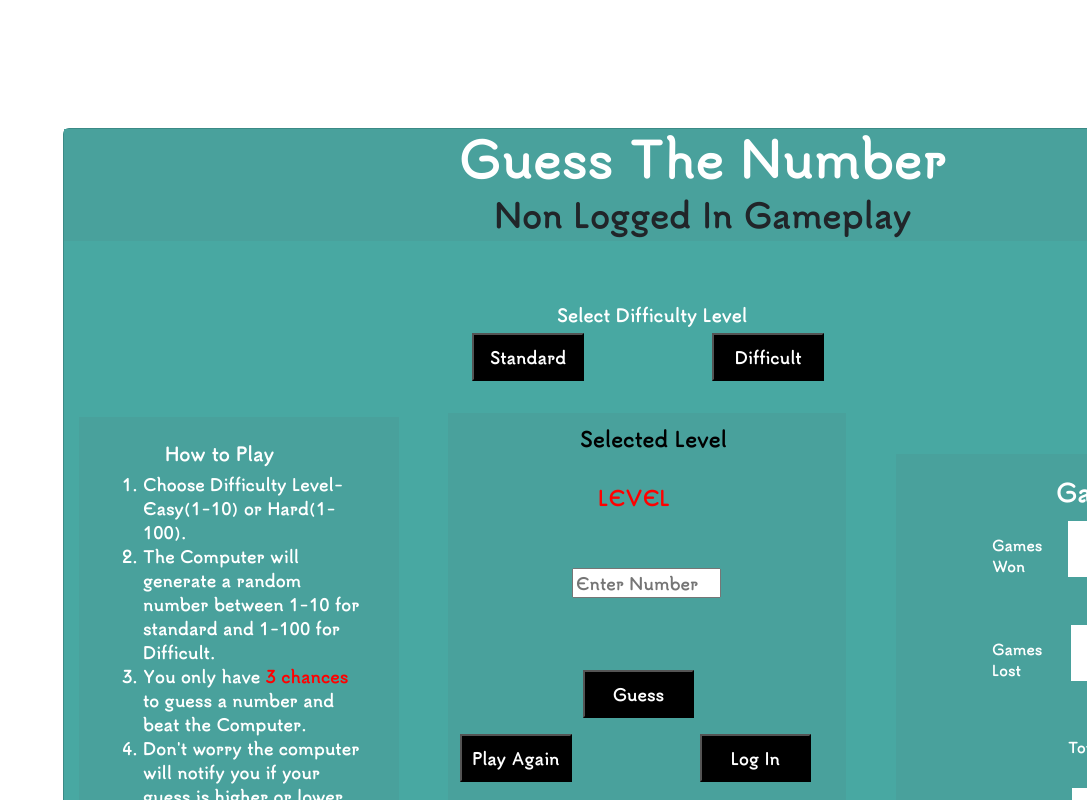
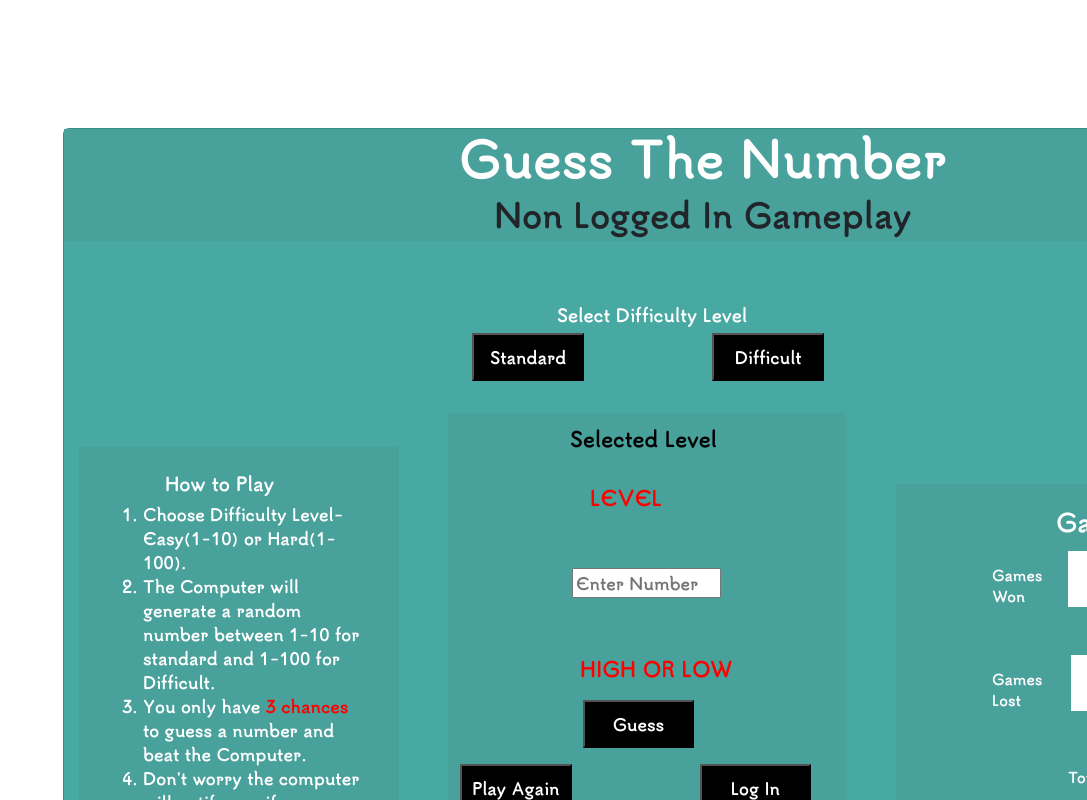
Before and after one commit to AndrewIMLEx/Learning-Project, a React app: page / in a window 1280 px wide. Shown: the top 800 px of the page, without its empty margins (193-1280 px from the left). Built offline with nearby package versions, Linux system fonts and the light colour scheme.

Commit message:
correct element positions

```diff
--- a/src/Homepage/Levels.jsx
+++ b/src/Homepage/Levels.jsx
@@ -6,7 +6,7 @@ class Levels extends React.Component{
         this.state = {
             levelSelected: "LEVEL",
             input: "",
-            tooHightooLow: "",
+            tooHightooLow: "HIGH OR LOW",
             standardNum: Math.floor(Math.random() *10) + 1 + "",
             difficultNum: Math.floor(Math.random() *100) + 1 + "",
         };
@@ -20,7 +20,7 @@ class Levels extends React.Component{
         this.setState({
             levelSelected: "LEVEL",
             input: "",
-            tooHightooLow: "",
+            tooHightooLow: "HIGH OR LOW",
             guessNumber: "",
             standardNum : Math.floor(Math.random() *10) + 1 + "",
             difficultNum: Math.floor(Math.random() * 100 + 1) + "",
@@ -28,21 +28,16 @@ class Levels extends React.Component{
     }
     standard(e){
         e.preventDefault();
-        this.setState({levelSelected:'STANDARD'});
+        this.setState({levelSelected:'Standard'});
     }
     difficult(e){
         e.preventDefault();
-        this.setState({levelSelected:'DIFFICULT'});
-    }
-    componentDidMount(){
-        if(this.standard){
-            this.setState({standardNum : Math.floor(Math.random() *10) + 1 + ""})
-        }
-        else if(this.difficult){
-            this.setState({difficultNum: Math.floor(Math.random() *100) + 1 + ""})
-        }
+        this.setState({levelSelected:'Difficult'});
     }
     componentDidUpdate(){
+
+        }
+    componentDidMount(){
 
     }
     guessNumber(e){
@@ -51,12 +46,13 @@ class Levels extends React.Component{
     }
 clickedbuttonGuess(e){
     e.preventDefault();
-    let startNewStandardGame = this.state.standardNum;
-    let startNewDifficultGame = this.state.difficultNum;
+    let startNewStandardGame = this.state.standardNum
+    let startNewDifficultGame = this.state.difficultNum
     let guessedValue = this.guessNumber;
 
-    console.log(this.state.levelSelected);
-    console.log(this.state.input);
+    //console.log(this.state.levelSelected);
+    //console.log(this.state.input);
+    console.log(this.state.difficultNum)
 
         if(guessedValue == startNewStandardGame){
             this.setState({tooHightooLow:'Good Job!Correct'});
@@ -81,19 +77,19 @@ render(){
         <>
         <div className="levelselect">
         <h5 style={{color: "white",fontSize:"17px",marginLeft:'5em'}}>Select Difficulty Level</h5>
-        <button id="standard" value={this.state.standard}  onClick ={this.standard}>Standard</button>
-        <button id="difficult" value={this.state.difficult} onClick ={this.difficult}>Difficult</button>
+        <button id="standard"  onClick ={this.standard}>Standard</button>
+        <button id="difficult" onClick ={this.difficult}>Difficult</button>
         </div>
         <div className="levelCard">
-        <h3 style={{color: "black",fontSize: '20px',marginLeft: '6em'}}>Selected Level</h3>
+        <h3 style={{color: "black",fontSize: '20px',marginLeft: '5.5em'}}>Selected Level</h3>
         &nbsp;
-        <p style={{color: "red",fontSize: 20,marginLeft:'6.9em'}}>{ this.state.levelSelected }</p>
+        <p style={{color: "red",fontSize: 20,marginLeft:'6.5em'}}>{ this.state.levelSelected }</p>
         &nbsp;
         <form id = "LevelForm">
             <input style={{float:'center'}} value={this.state.input}  id = "Levelsinput" placeholder="Enter Number Here" type="number" onChange = {this.guessNumber} ref={this.inputFocus}/>
         </form>
-        &nbsp;&nbsp;
-        <p style={{color: "red",marginLeft:'6.5em'}}>{this.state.tooHightooLow}</p>
+        &nbsp;
+        <p style={{color: "red",fontSize: 20, marginLeft:'6em'}}>{this.state.tooHightooLow}</p>
         &nbsp;&nbsp;
         <button onClick={this.clickedbuttonGuess}  id="guess" type = "submit">Guess</button>
         &nbsp;
```
